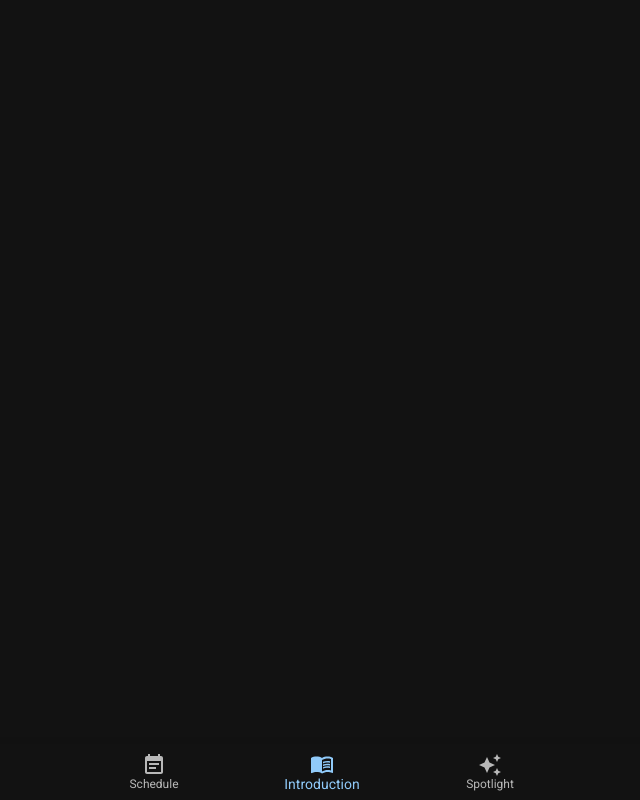
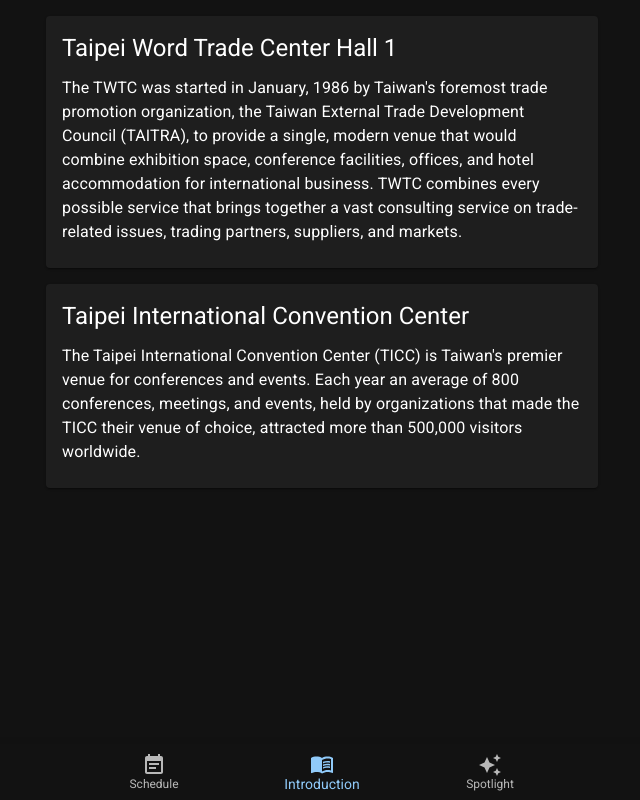
Before and after one commit to Asing1001/taiwan-pulse, a React (Create React App) app: page / in a window 1280 px wide. Both pictures are taken after a click on the button "Introduction". Shown: the whole page, without its empty margins (318-958 px from the left). Built offline with nearby package versions, Linux system fonts and the light colour scheme.

Commit message:
Add basic intro

```diff
--- a/src/App.js
+++ b/src/App.js
@@ -10,6 +10,7 @@
 import MenuBookIcon from '@mui/icons-material/MenuBook';
 import { useState } from 'react';
 import TaiwanSchedule from "./TaiwanSchedule";
+import Introduction from "./Introduction";
 import './App.css'
 
 const darkTheme = createTheme({
@@ -27,6 +28,7 @@
       <Container maxWidth="sm" className="safe-top">
 
         {value === 0 && <TaiwanSchedule />}
+        {value === 1 && <Introduction />}
         <Box>
           <Paper sx={{ position: 'fixed', bottom: 0, left: 0, right: 0 }} elevation={3}>
             <BottomNavigation
--- /dev/null
+++ b/src/Introduction.js
@@ -0,0 +1,45 @@
+import * as React from 'react';
+import Box from '@mui/material/Box';
+import Card from '@mui/material/Card';
+import CardActions from '@mui/material/CardActions';
+import CardContent from '@mui/material/CardContent';
+import Button from '@mui/material/Button';
+import Typography from '@mui/material/Typography';
+
+const introductions = [
+  { title: 'Taipei Word Trade Center Hall 1', content: `The TWTC was started in January, 1986 by Taiwan's foremost trade promotion organization, the Taiwan External Trade Development Council (TAITRA), to provide a single, modern venue that would combine exhibition space, conference facilities, offices, and hotel accommodation for international business. TWTC combines every possible service that brings together a vast consulting service on trade-related issues, trading partners, suppliers, and markets.` },
+  { title: 'Taipei International Convention Center', content: `The Taipei International Convention Center (TICC) is Taiwan's premier venue for conferences and events. Each year an average of 800 conferences, meetings, and events, held by organizations that made the TICC their venue of choice, attracted more than 500,000 visitors worldwide.` }]
+
+const bull = (
+  <Box
+    component="span"
+    sx={{ display: 'inline-block', mx: '2px', transform: 'scale(0.8)' }}
+  >
+    •
+  </Box>
+);
+
+export default function Introduction() {
+  return (<>{introductions.map((intro) => (<BasicCard key={intro.title} {...intro} />))}</>)
+}
+
+export function BasicCard({ title, content }) {
+  return (
+    <Card sx={{ minWidth: 275, my: 2 }}>
+      <CardContent>
+        <Typography variant="h5" component="div" sx={{ mb: 1.5 }}>
+          {title}
+        </Typography>
+        {/* <Typography sx={{ mb: 1.5 }} color="text.secondary">
+          adjective
+        </Typography> */}
+        <Typography variant="body1">
+          {content}
+        </Typography>
+      </CardContent>
+      {/* <CardActions>
+        <Button size="small">Learn More</Button>
+      </CardActions> */}
+    </Card>
+  );
+}
```
